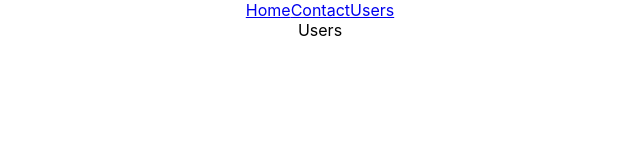
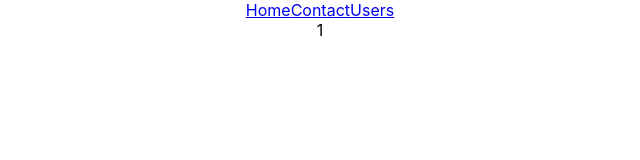
Before and after one commit to karolina-szlenk/birdy-web, a React (Create React App) app: page /users/1 in a window 1280 px wide. Shown: the top 160 px of the page, without its empty margins (320-960 px from the left). Built offline with nearby package versions, Linux system fonts and the light colour scheme.

Commit message:
path updated, User component added

```diff
--- a/src/App.js
+++ b/src/App.js
@@ -4,17 +4,21 @@ import Navigation from "./components/Navigation/Navigation";
 import Home from "./pages/Home";
 import Contact from "./pages/Contact";
 import Users from "./pages/Users";
+import User from "./pages/User";
 import "./App.css";
 
 function App() {
+
+
   return (
     <div className="App">
       <BrowserRouter>
         <Navigation />
         <Switch>
           <Route exact path="/" component={Home}></Route>
-          <Route path="/contact" component={Contact}></Route>
-          <Route path="/users" component={Users}></Route>
+          <Route exact path="/contact" component={Contact}></Route>
+          <Route exact path="/users" component={Users}></Route>
+          <Route exact path="/users/:id" component={User}></Route>
         </Switch>
       </BrowserRouter>
     </div>
--- a/src/pages/Contact.js
+++ b/src/pages/Contact.js
@@ -1,5 +1,5 @@
 import React from "react";
 
 export default function Contact() {
-  return <div>Contact</div>;
+  return (<div>Contact</div>);
 }
--- /dev/null
+++ b/src/pages/User.js
@@ -0,0 +1,14 @@
+import React from "react";
+
+const User = ({ match }) => {
+
+  // const user = users.find((user) => user.id === match.params.id);
+
+  return (
+    <div>
+      {match.params.id}
+    </div>
+  );
+};
+
+export default User;
--- a/src/pages/Users.js
+++ b/src/pages/Users.js
@@ -1,5 +1,27 @@
-import React from "react";
+import React, { useState, useEffect } from "react";
+import { Link } from "react-router-dom";
+
+
 
 export default function Users() {
-  return <div>Users</div>;
+  const [users, setUsers] = useState([]);
+
+  useEffect(() => {
+    fetch(`https://reqres.in/api/users/`)
+      .then((res) => res.json())
+      .then((res) => setUsers(res.data));
+  });
+
+  return (
+    <React.Fragment>
+      Users
+      {users.map((user) => (
+        <div key={user.id}>
+          {user.id}
+          <Link to={`/users/${user.id}`}>{user.first_name}</Link>
+          <h3>{user.email}</h3>
+        </div>
+      ))}
+    </React.Fragment>
+  );
 }
```
